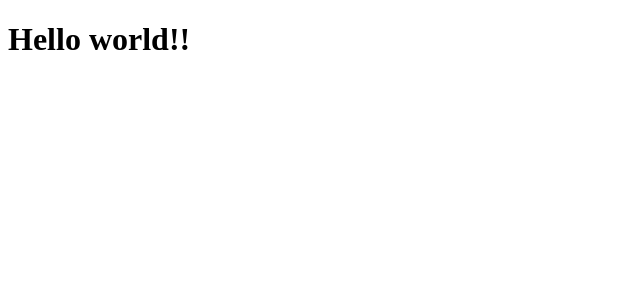
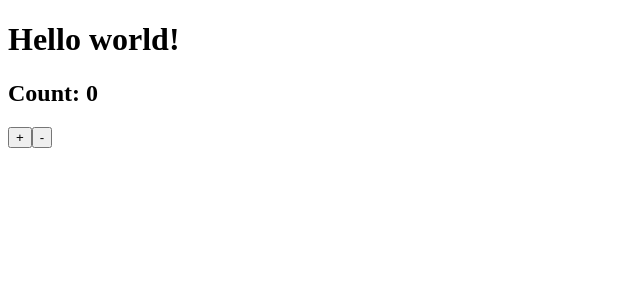
Before and after one commit to AndresMos05/react-boilerplate, a React app: page / in a window 1280 px wide. Shown: the top 300 px of the page, without its empty margins (0-640 px from the left). Built offline with nearby package versions, Linux system fonts and the light colour scheme.

Commit message:
video 15

```diff
--- a/package.json
+++ b/package.json
@@ -5,7 +5,7 @@
   "main": "index.js",
   "scripts": {
     "build": "webpack --config webpack.config.prod.js",
-    "dev": "webpack --watch --config webpack.config.dev.js",
+    "dev": "webpack-dev-server --open --config webpack.config.dev.js",
     "test": "echo \"Error: no test specified\" && exit 1"
   },
   "author": "",
@@ -13,12 +13,14 @@
   "devDependencies": {
     "@babel/cli": "^7.8.4",
     "@babel/core": "^7.9.0",
+    "@babel/plugin-proposal-class-properties": "^7.8.3",
     "@babel/preset-env": "^7.9.5",
     "@babel/preset-react": "^7.9.4",
     "babel-loader": "^8.1.0",
     "html-webpack-plugin": "^4.2.1",
     "webpack": "^4.43.0",
     "webpack-cli": "^3.3.11",
+    "webpack-dev-server": "^3.10.3",
     "webpack-merge": "^4.2.2"
   },
   "dependencies": {
--- a/src/App.js
+++ b/src/App.js
@@ -1,8 +1,19 @@
 import React from 'react'
 
 class App extends React.Component {
+    state = {
+        count: 0
+    }
     render() {
-        return <h1>Hello world!!</h1>
+        return (
+            <div>
+                <h1>Hello world!</h1>
+                <h2>Count: {this.state.count}</h2>
+                <button onClick={() => this.setState(state => ({ count: state.count + 1 }))}>+</button>
+                <button onClick={() => this.setState(state => ({ count: state.count - 1 }))}>-</button>
+            </div>
+
+        )
     }
 }
 
--- a/webpack.config.base.js
+++ b/webpack.config.base.js
@@ -13,7 +13,8 @@
                 loader: 'babel-loader',
                 exclude: /node_modules/,
                 options: {
-                    presets: ['@babel/preset-env', '@babel/preset-react']
+                    presets: ['@babel/preset-env', '@babel/preset-react'],
+                    plugins: ['@babel/plugin-proposal-class-properties']
                 }
             }
         ]
--- a/webpack.config.dev.js
+++ b/webpack.config.dev.js
@@ -2,5 +2,9 @@
 const baseConfig= require('./webpack.config.base')
 
 module.exports= merge(baseConfig,{
-    mode: 'development'
+    mode: 'development',
+    devServer: {
+        port: 3000
+    },
+    devtool: 'source-map'
 })
```
Also changed, not shown: 1 other file (tests, documents, lock files or other folders).
